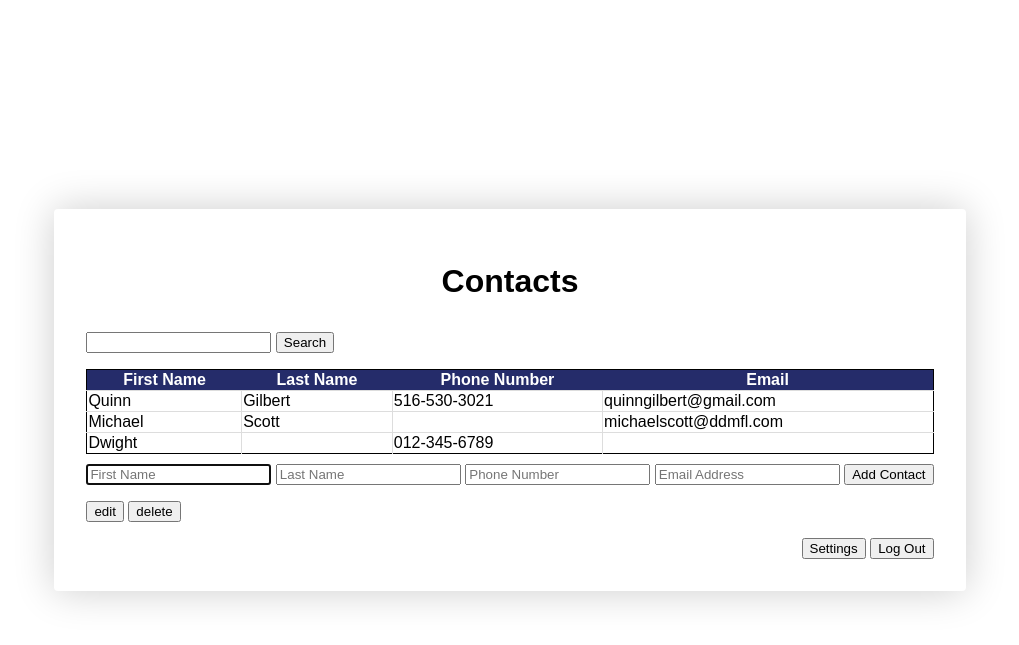
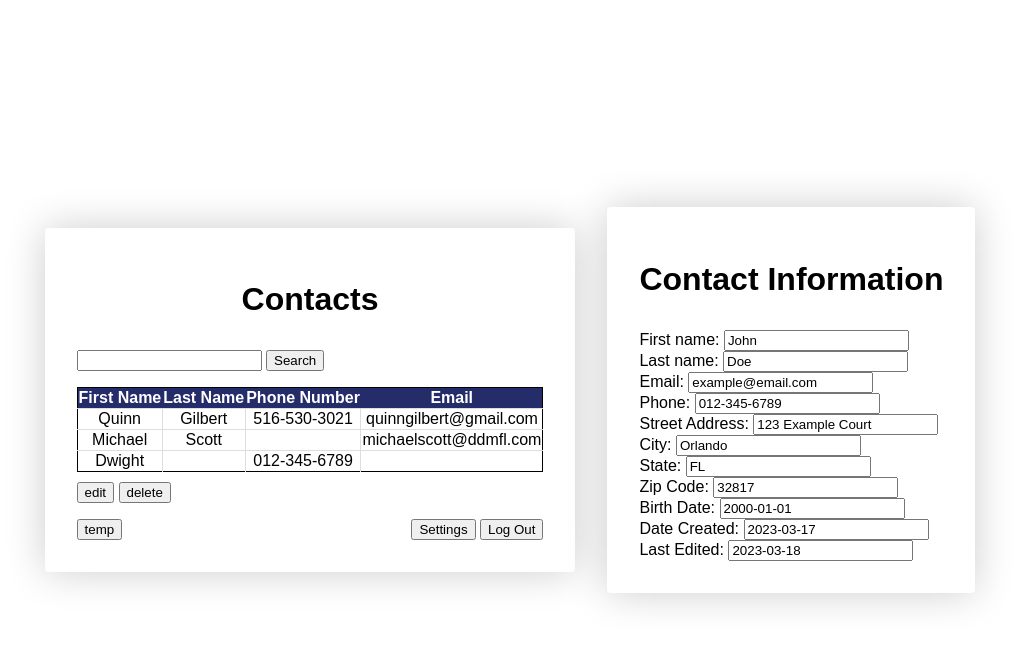
Before and after one commit to mcabanillas135/COP4331-Small-Project-18-, a PHP site: page /contactPage.html in a window 1280 px wide. Shown: the top 645 px of the page, without its empty margins (130-1149 px from the left). Run offline with PHP 8.4, Linux system fonts and the light colour scheme.

Commit message:
added detailed contact page

```diff
--- a/contactPage.css
+++ b/contactPage.css
@@ -77,3 +77,6 @@ tr:not(:last-child){
 td:not(:last-child){
 	border-right: 1px solid #ddd;
 }
+tr{
+	text-align: center;
+}
--- a/contactPage.html
+++ b/contactPage.html
@@ -44,6 +44,8 @@
 			</table>
 		</form>
 
+		<!--
+
 		<form class="form" id="addContactInfo">
 			<div class="form__input-group">
 				<input type="text" id = firstName autofocus placeholder="First Name">
@@ -53,6 +55,8 @@
 				<button id="addContactButton">Add Contact</button>
 			</div>
 		</form>
+
+		-->
 
 		<form class="form">
 			<div class="form__input-group">
@@ -68,7 +72,53 @@
 			</div>
 		</form>
 
+		<button onclick = "hideDiv(contactDetails)"> temp </button>
+
 	</div>
+
+	<div class = "container" id = contactDetails>
+		<form class="form" id="contactDetails">
+			<h1 class="form__title">Contact Information</h1>
+
+			<form action="/action_page.php">
+				<label for="fname">First name:</label>
+				<input type="text" id="fname" name="fname" value="John">
+				<br>
+				<label for="lname">Last name:</label>
+				<input type="text" id="lname" name="lname" value="Doe">
+				<br>
+				<label for="email">Email:</label>
+				<input type="text" id="email" name="email" value="example@email.com">
+				<br>
+				<label for="phone">Phone:</label>
+				<input type="text" id="phone" name="phone" value="012-345-6789">
+				<br>
+				<label for="street">Street Address:</label>
+				<input type="text" id="street" name="street" value="123 Example Court">
+				<br>
+				<label for="city">City:</label>
+				<input type="text" id="city" name="city" value="Orlando">
+				<br>
+				<label for="state">State:</label>
+				<input type="text" id="state" name="state" value="FL">
+				<br>
+				<label for="zip">Zip Code:</label>
+				<input type="text" id="zip" name="zip" value="32817">
+				<br>
+				<label for="birth">Birth Date:</label>
+				<input type="text" id="birth" name="birth" value="2000-01-01">
+				<br>
+				<label for="created">Date Created:</label>
+				<input type="text" id="created" name="created" value="2023-03-17">
+				<br>
+				<label for="edited">Last Edited:</label>
+				<input type="text" id="edited" name="edited" value="2023-03-18">
+			</form>
+
+		</form>
+	</div>
+
+
 </body>
 <script>
 makeContactList();
@@ -78,5 +128,11 @@ function makeContactList(){
 	//let text = ...
 	//document.getElementById("contactList").innerHTML = text;
 }
+function replaceContentInContainer(target, source) {
+  document.getElementById(target).innerHTML = document.getElementById(source).innerHTML;
+}
+function hideDiv(div) {
+   document.getElementById(div).style.display = "none";
+}
 </script>
 <script src = "contactPage.js"></script>
```
